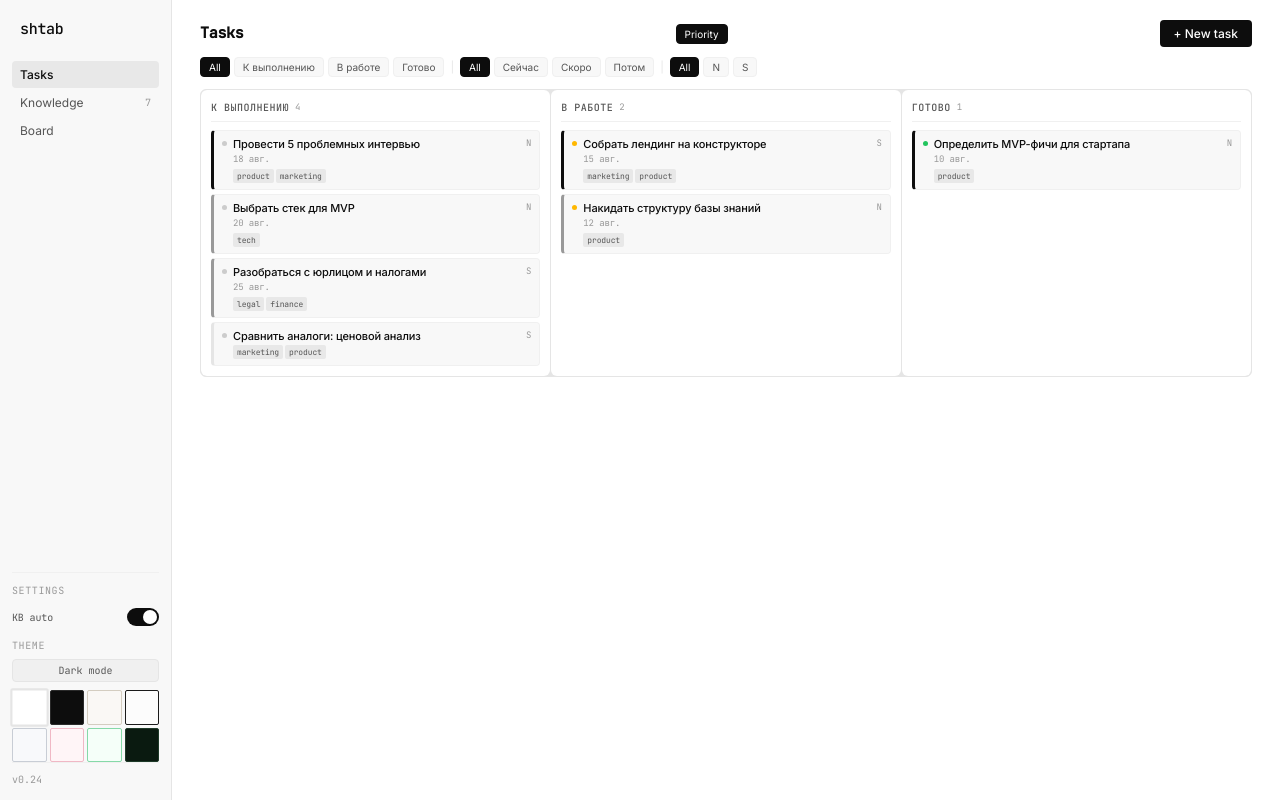
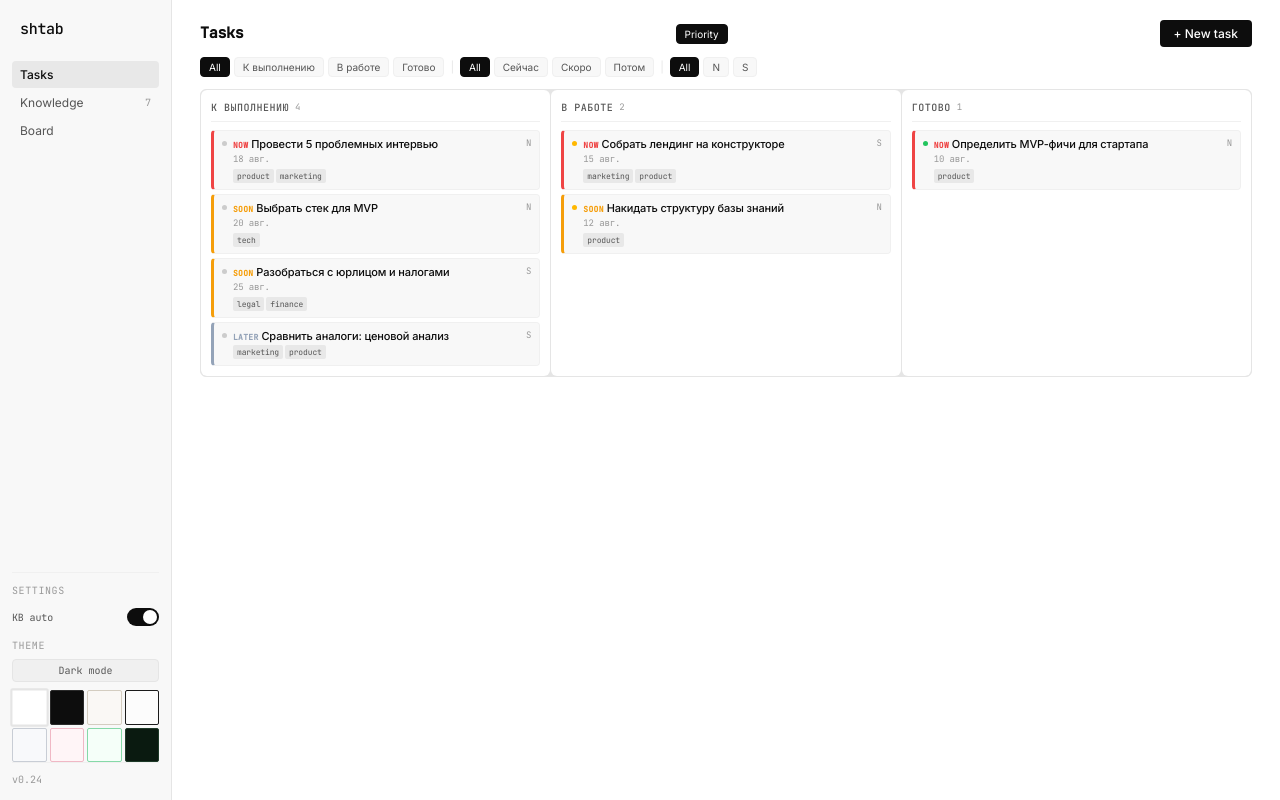
Before and after one commit to ropotovn/consulting-hub, a React (Vite) app: page / in a window 1280 px wide. Built offline with nearby package versions, Linux system fonts and the light colour scheme.

Commit message:
priority: distinct red/amber/slate colors + text label

```diff
--- a/src/App.css
+++ b/src/App.css
@@ -338,14 +338,22 @@ body {
 
 /* Priority stripe on cards */
 .task-card.priority-now {
-  border-left: 3px solid var(--text);
+  border-left: 3px solid #ef4444;
 }
 .task-card.priority-soon {
-  border-left: 3px solid var(--text-muted);
+  border-left: 3px solid #f59e0b;
 }
 .task-card.priority-later {
-  border-left: 3px solid var(--border);
+  border-left: 3px solid #94a3b8;
 }
+
+.card-priority-label {
+  font-size: 8px; font-weight: 600; text-transform: uppercase;
+  letter-spacing: 0.04em; font-family: var(--font-mono);
+}
+.card-priority-label.now { color: #ef4444; }
+.card-priority-label.soon { color: #f59e0b; }
+.card-priority-label.later { color: #94a3b8; }
 
 /* Sort controls */
 .sort-controls {
--- a/src/components/TaskBoard.tsx
+++ b/src/components/TaskBoard.tsx
@@ -245,7 +245,9 @@ const TaskBoard: React.FC = () => {
                 >
                   <div className="card-status-dot" style={{ background: STATUS_DOT[task.status] }} />
                   <div className="card-body">
-                    <div className="card-title">{task.title}</div>
+                    <div className="card-title">
+                      <span className={`card-priority-label ${task.priority}`}>{task.priority === 'now' ? 'now' : task.priority === 'soon' ? 'soon' : 'later'}</span> {task.title}
+                    </div>
                     {task.deadline && <div className="card-deadline">{new Date(task.deadline).toLocaleDateString('ru-RU', { day: 'numeric', month: 'short' })}</div>}
                     <div className="card-tags">{task.tags.map(tag => <span key={tag} className="tag">{tag}</span>)}</div>
                     {task.comments && task.comments.length > 0 && (
```
